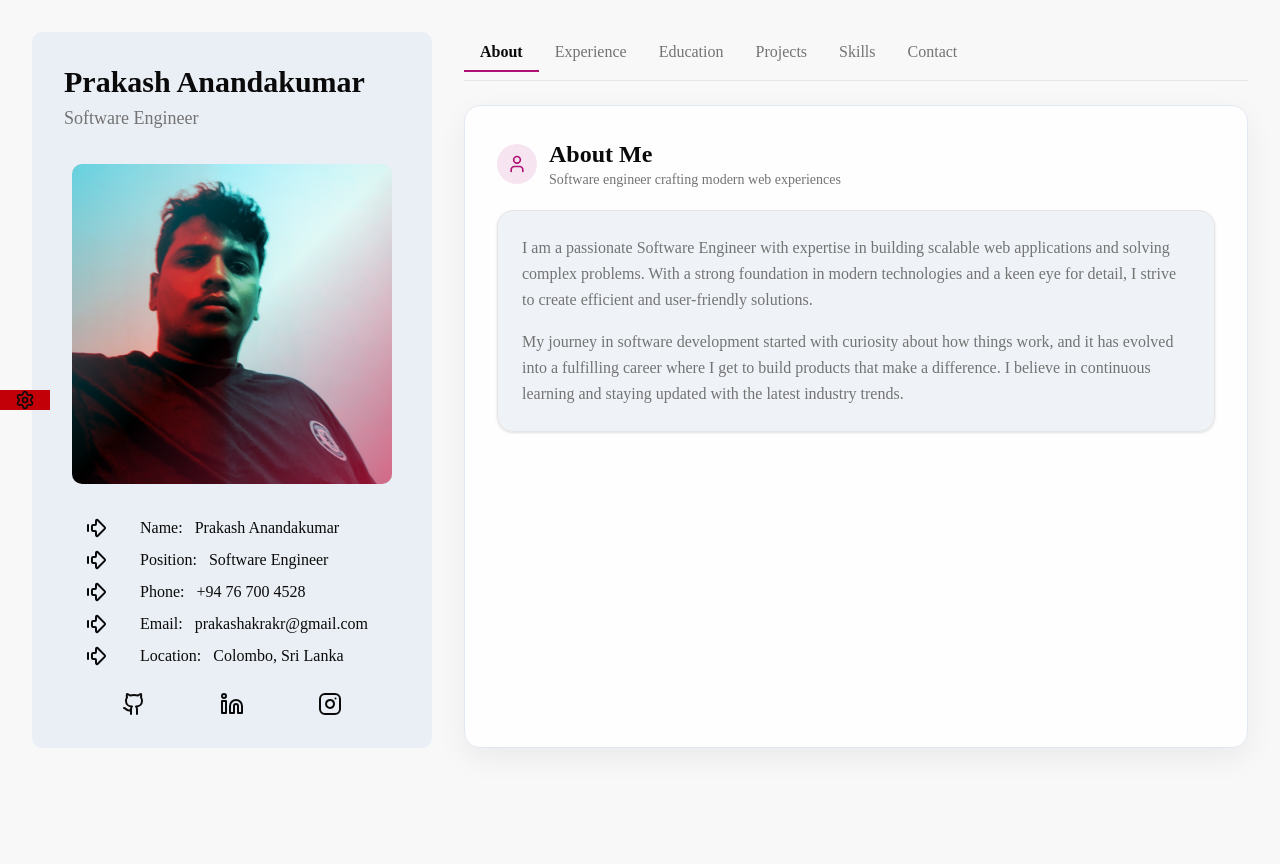
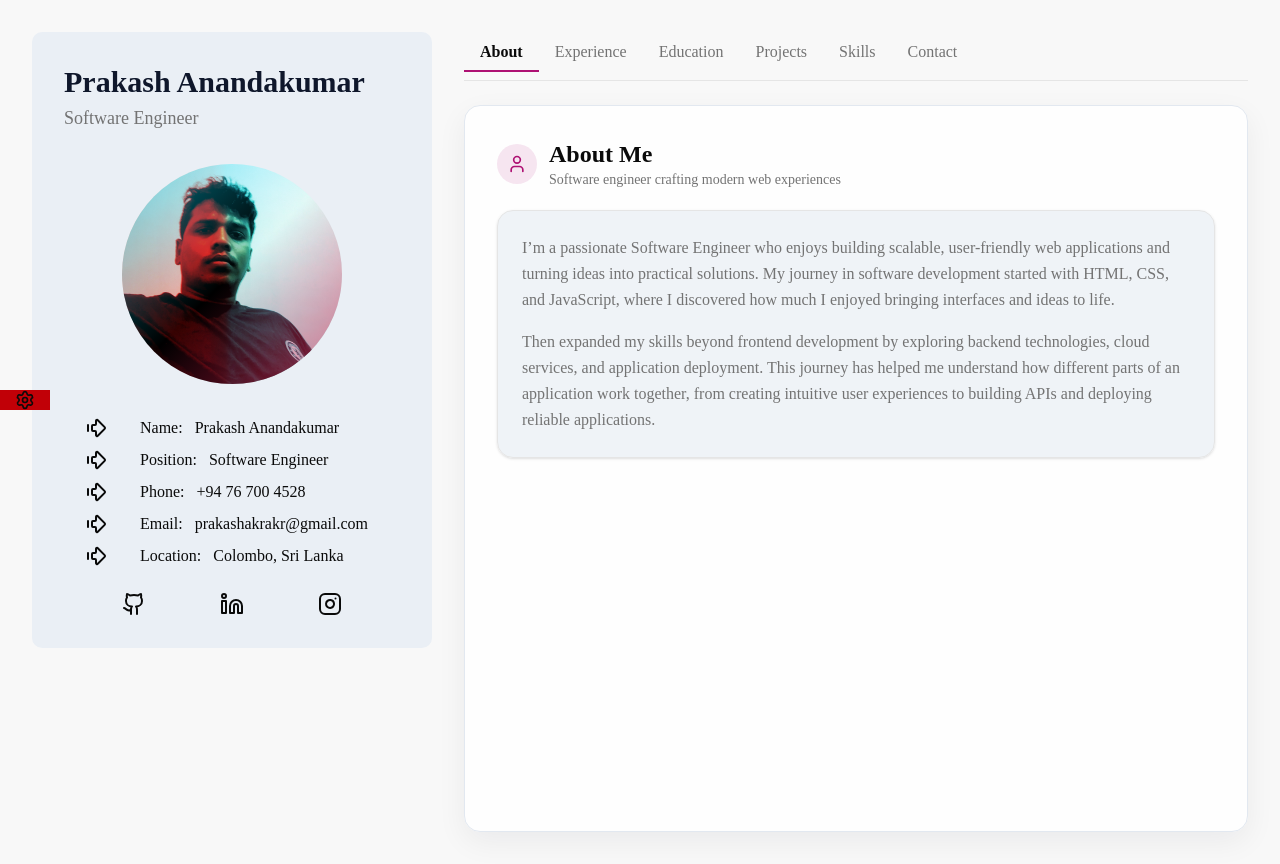
Before and after one commit to aprakash97/Portfolio-, a Next.js app: page / in a window 1280 px wide. Before the commit the page ends 800 px from the top, so only its background shows below. Built offline with nearby package versions, Linux system fonts and the light colour scheme.

Commit message:
changed card style

```diff
--- a/app/components/ui/content-sections.tsx
+++ b/app/components/ui/content-sections.tsx
@@ -20,14 +20,16 @@ export function AboutSection() {
 
       <div className="bg-card/70 border-border rounded-2xl border p-6 shadow-sm">
         <p className="text-muted-foreground leading-relaxed">
-          I am a passionate Software Engineer with expertise in building scalable web applications
-          and solving complex problems. With a strong foundation in modern technologies and a keen
-          eye for detail, I strive to create efficient and user-friendly solutions.
+          I’m a passionate Software Engineer who enjoys building scalable, user-friendly web
+          applications and turning ideas into practical solutions. My journey in software
+          development started with HTML, CSS, and JavaScript, where I discovered how much I enjoyed
+          bringing interfaces and ideas to life.
         </p>
         <p className="text-muted-foreground mt-4 leading-relaxed">
-          My journey in software development started with curiosity about how things work, and it
-          has evolved into a fulfilling career where I get to build products that make a difference.
-          I believe in continuous learning and staying updated with the latest industry trends.
+          Then expanded my skills beyond frontend development by exploring backend technologies,
+          cloud services, and application deployment. This journey has helped me understand how
+          different parts of an application work together, from creating intuitive user experiences
+          to building APIs and deploying reliable applications.
         </p>
       </div>
     </div>
--- a/app/components/ui/portfolio.tsx
+++ b/app/components/ui/portfolio.tsx
@@ -51,10 +51,10 @@ export function Portfolio({ theme }: PortfolioProps) {
   };
 
   return (
-    <div className="w-full min-h-screen p-4 lg:p-8">
-      <div className="mx-auto grid w-full max-w-7xl gap-6 lg:grid-cols-[400px_1fr] lg:gap-8">
+    <div className="min-h-screen w-full p-4 lg:p-8">
+      <div className="mx-auto grid min-h-screen w-full max-w-7xl gap-6 lg:grid-cols-[400px_1fr] lg:gap-8">
         {/* Left Section - Profile Card */}
-        <aside className="h-fit lg:sticky lg:top-8">
+        <aside className="lg:sticky lg:top-8 lg:max-h-[calc(100vh-4rem)] lg:min-h-0 lg:self-start lg:overflow-y-auto">
           <ProfileCard {...profileData} />
         </aside>
 
--- a/app/components/ui/profile-card.tsx
+++ b/app/components/ui/profile-card.tsx
@@ -27,12 +27,14 @@ export function ProfileCard({
   instagram,
 }: ProfileCardProps) {
   return (
-    <div className="bg-card flex h-full flex-col justify-between rounded-lg p-6 lg:p-8">
+    <div className="bg-card flex h-full min-h-0 flex-col justify-between overflow-y-auto rounded-lg p-6 lg:p-8">
       <div>
-        <h1 className="text-card-foreground text-2xl font-bold lg:text-3xl">{name}</h1>
+        <h1 className="text-2xl font-bold text-slate-900 lg:text-3xl dark:text-slate-900">
+          {name}
+        </h1>
         <p className="text-muted-foreground mt-1 text-lg">{title}</p>
 
-        <div className="relative mx-auto my-6 aspect-square w-full max-w-[320px] overflow-hidden rounded-lg lg:my-8">
+        <div className="relative mx-auto my-6 aspect-square w-full max-w-[220px] overflow-hidden rounded-full lg:my-8">
           <div className="absolute inset-0 z-10 bg-gradient-to-br from-cyan-400/60 via-transparent to-rose-500/60" />
           <Image src={imageUrl} alt={name} fill className="object-cover" crossOrigin="anonymous" />
         </div>
```
